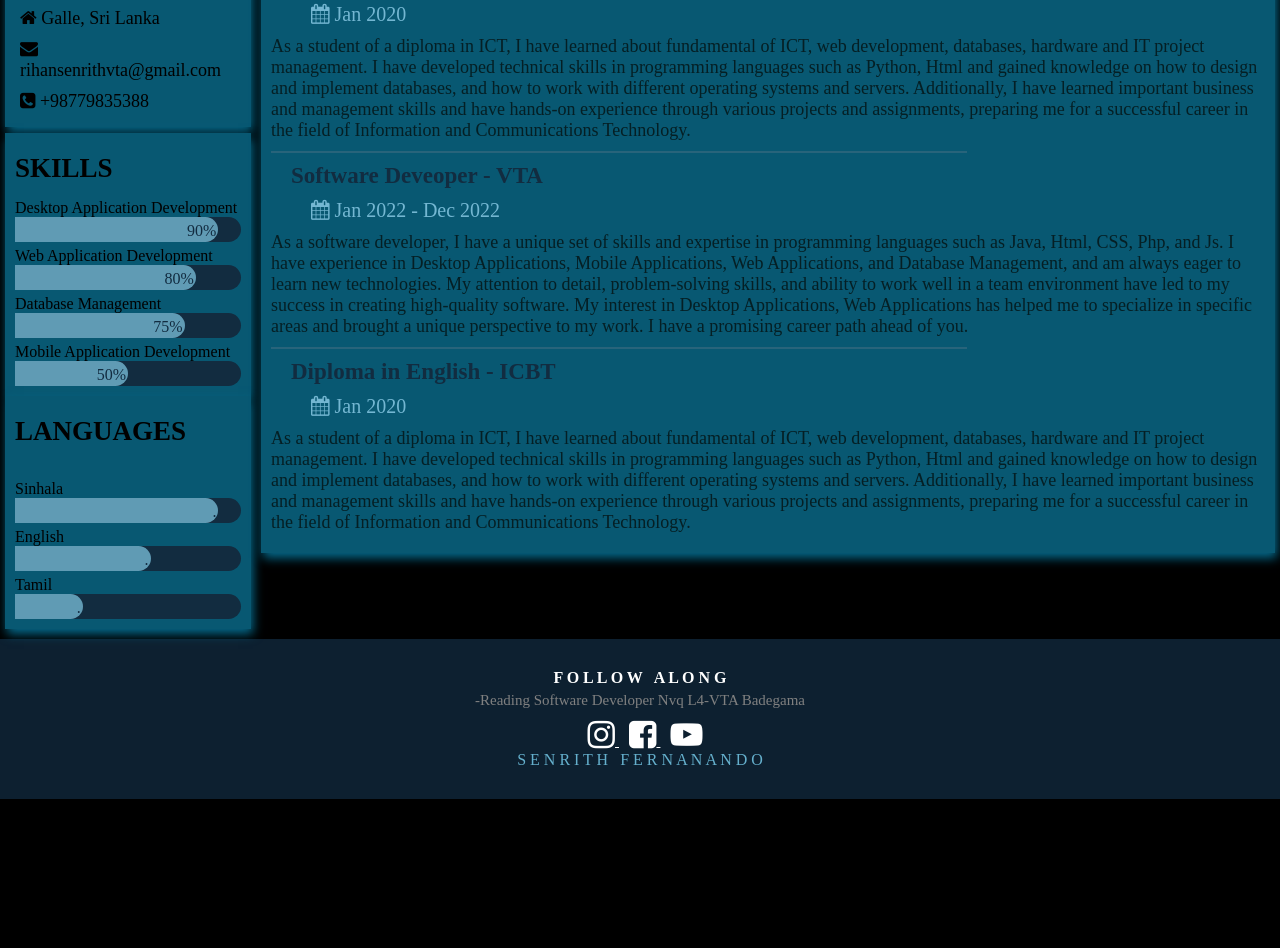
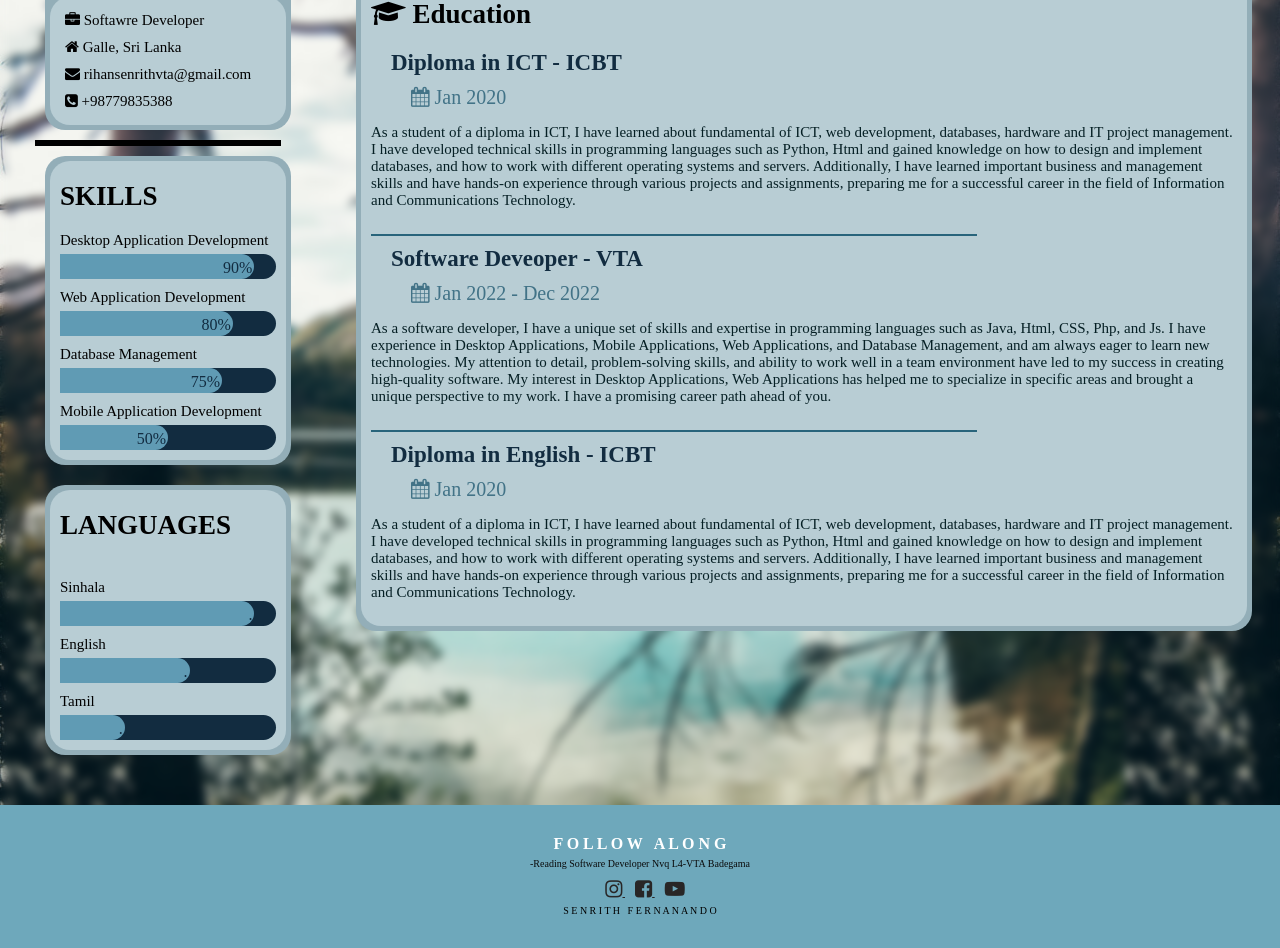
Before and after one commit to SenrithFernando/Basic-Cv-HTML, a plain HTML site: page index.html in a window 1280 px wide. Shown: the part 298-1246 px from the top of the page. Before the commit the page ends 1097 px from the top, so only its background shows below. Drawn offline with Linux system fonts and the light colour scheme.

Commit message:
Update CvCSS.css

```diff
--- a/CvCSS.css
+++ b/CvCSS.css
@@ -1,123 +1,138 @@
-*{
-	box-sizing:border-box;
-	margin:0px;
-	padding:0px;
+* {
+	box-sizing: border-box;
+	margin: 0px;
+	padding: 0px;
 }
 
-body{
-    margin:0px;
-    padding:0px;
-    height:100%;
-	background-color: black;
+body {
+	margin: 0px;
+	padding: 0px;
+	height: 100%;
+	/* background-color: black; */
+	background-image: url(bgimg3.jpg);
+	backdrop-filter: blur(5px);
 }
 
-.column{
-	width:80%;
-	float:left;
-	padding:0 5px;
+.column {
+	width: 70%;
+	float: left;
+	/* padding: 0 5px; */
+	padding: auto;
+	margin: 30px;
 }
 
-img{
-	width:100%;
+img {
+	width: 100%;
 	padding: 0;
+	border-radius: 30px;
 }
 
-.card{
-	text-align:left;
-	/* padding:10px; */
-	bottom:30px;
-	background-color:#28647B;
-	box-shadow:2px 5px 10px #056a8c;
-	float:left;
-	width:100%;
+hr {
+	margin-top: 10px;
 }
 
-.card1{
-	padding:10px;
-	background-color:#085872;
+.card {
+	text-align: left;
+	/* padding:10px; */
+	bottom: 30px;
+	background-color: #93aeb8;
+	/* box-shadow: 2px 5px 10px #056a8c; */
+	float: left;
+	width: 100%;
+	border-radius: 20px;
+	margin: 10px;
+	padding: 5px;
 }
 
-.column2{
-	width:20%;
-	float:left;
-	padding:0 5px;
+.card1 {
+	padding: 10px;
+	background-color: #b8cdd4;
+
+	border-radius: 20px;
 }
 
-.page{
+.column2 {
+	width: 20%;
+	float: left;
+	padding: 0 5px;
+	margin: 30px;
+	border-radius: 30%;
+}
+
+.page {
 	padding-top: 10px;
 	padding-bottom: 10px;
 }
 
-.page:after{
-	clear:both;
-	content:"";
-	display:block;
+.page:after {
+	clear: both;
+	content: "";
+	display: block;
 }
 
-.footer{
-	padding:30px;
-	width:100%;
-
-	background-color:#0D2030;
-	text-align:center;
-	color:white;
+.footer {
+	padding: 30px;
+	width: 100%;
+	background-color: #6ea8bb;
+	/* background-color: #0D2030; */
+	text-align: center;
+	color: white;
 }
 
-.footline{
-	color:gray;
-	font-size:15px;
+.footline {
+	color: rgb(10, 10, 10);
+	font-size: 10px;
 	padding-bottom: 10px;
 }
 
-.social1{
-    color: white;
+.social1 {
+	color: rgb(40, 38, 38);
 	padding-left: 10px;
 	padding-top: 5px;
-    padding-bottom: 5px;
+	padding-bottom: 10px;
+	font-size: 10px;
 }
 
-.prf1{
-	font-size: 18px;
+.prf1 {
+	font-size: 15px;
 	padding: 5px;
 }
 
-.para{
-	font-size: 18px;
-	padding-top: 10px;
-	padding-bottom: 10px;
+.para {
+	font-size: 15px;
+	padding-top: 15px;
+	padding-bottom: 15px;
 	color: #051F24;
 }
 
-h3{
-	font-size:27px;
+h3 {
+	font-size: 27px;
 	padding-top: 10px;
 	padding-bottom: 10px;
 }
 
-h2{
-	font-size:23px;
+h2 {
+	font-size: 23px;
 	padding-top: 10px;
 	padding-bottom: 10px;
 	padding-left: 20px;
 	color: #122C40;
 }
 
-.dates{
-	font-size:20px;
+.dates {
+	font-size: 20px;
 	padding-left: 40px;
-	color: #74B7D2;
+	color: #427387;
 }
 
-.name{
-	position:absolute;
+.name {
+	position: absolute;
 	z-index: 1;
-
-	padding-left:8px;
+	padding-left: 8px;
 	padding-right: 8px;
 	padding-top: 3px;
 	padding-bottom: 3px;
-
-	color:white ;
+	color: white;
 	background-color: #085872;
 	opacity: 0.7;
 	border-radius: 20px;
@@ -125,15 +140,21 @@ h2{
 
 
 
-.prfpic{
+.prfpic {
 	z-index: 2;
 }
 
-.hashtag{
-	text-decoration:none;
-	color:#65B0CD;
+.hashtag {
+	text-decoration: none;
+	color: #010101;
+	font-size: 10px;
+	padding-top: 50px;
+	/* bottom: 20px; */
+	/* margin: 30px; */
+}
+
+.hash {
 	padding-top: 20px;
-	bottom: 20px;
 }
 
 /* Container holding the image and the text */
@@ -151,88 +172,89 @@ h2{
 	left: 16px;
 
 
-	padding-left:8px;
+	padding-left: 8px;
 	padding-right: 8px;
 	padding-top: 3px;
 	padding-bottom: 3px;
-	color:white ;
+	color: white;
 	background-color: #085872;
 	opacity: 0.7;
 	border-radius: 20px;
-
 	font-size: 19px;
 
 }
 
-  .container1{
+.container1 {
 	width: 100%;
-	background-color:#122C40 ;
-	border-radius:0 15px 15px 0 ;
-
-  }
-  .container2{
-	width: 100%;
-	background-color:#122C40 ;
-	border-radius:0 15px 15px 0 ;
+	background-color: #122C40;
+	border-radius: 0 15px 15px 0;
 
 }
 
-  .skills{
+.container2 {
+	width: 100%;
+	background-color: #122C40;
+	border-radius: 0 15px 15px 0;
+
+}
+
+.skills {
 	text-align: right;
 	padding-top: 5px;
 	padding-bottom: 2px;
 	padding-right: 2px;
-	color:#122C40 ;
+	color: #122C40;
 	border-radius: 0 15px 15px 0;
 
 }
 
-  .Adobe{
+.Adobe {
 	width: 90%;
-	background-color:#74B7D2 ;
+	background-color: #74B7D2;
+	opacity: 0.8;
+}
+
+.Photography {
+	width: 80%;
+	background-color: #74B7D2;
+	opacity: 0.8;
+}
+
+.illusterater {
+	width: 75%;
+	background-color: #74B7D2;
+	opacity: 0.8;
+}
+
+.media {
+	width: 50%;
+	background-color: #74B7D2;
+	opacity: 0.8;
+}
+
+.English {
+	width: 90%;
+	background-color: #74B7D2;
 	;
 	opacity: 0.8;
 }
 
-.Photography{
-	width: 80%;
-	background-color:#74B7D2 ;
+.Spanish {
+	width: 60%;
+	background-color: #74B7D2;
 	opacity: 0.8;
 }
 
-.illusterater{
-	width: 75%;
-	background-color:#74B7D2 ;
-	opacity: 0.8;
-}
-
-.media{
-	width: 50%;
-	background-color:#74B7D2  ;
-	opacity: 0.8;
-}
-
-.English{
-	width: 90%;
-	background-color:#74B7D2 ;
+.German {
+	width: 30%;
+	background-color: #74B7D2;
 	;
 	opacity: 0.8;
 }
 
-.Spanish{
-	width: 60%;
-	background-color:#74B7D2 ;
-	;
-	opacity: 0.8;
+.pad {
+	padding-top: 10px;
+	padding-bottom: 5px;
+	font-size: 15px;
+
 }
-
-.German{
-	width: 30%;
-	background-color:#74B7D2 ;
-	;
-	opacity: 0.8;
-}
-
-.pad{
-	padding-top: 5px;
-}
```
Lines whose indentation alone changed are shown as unchanged.
